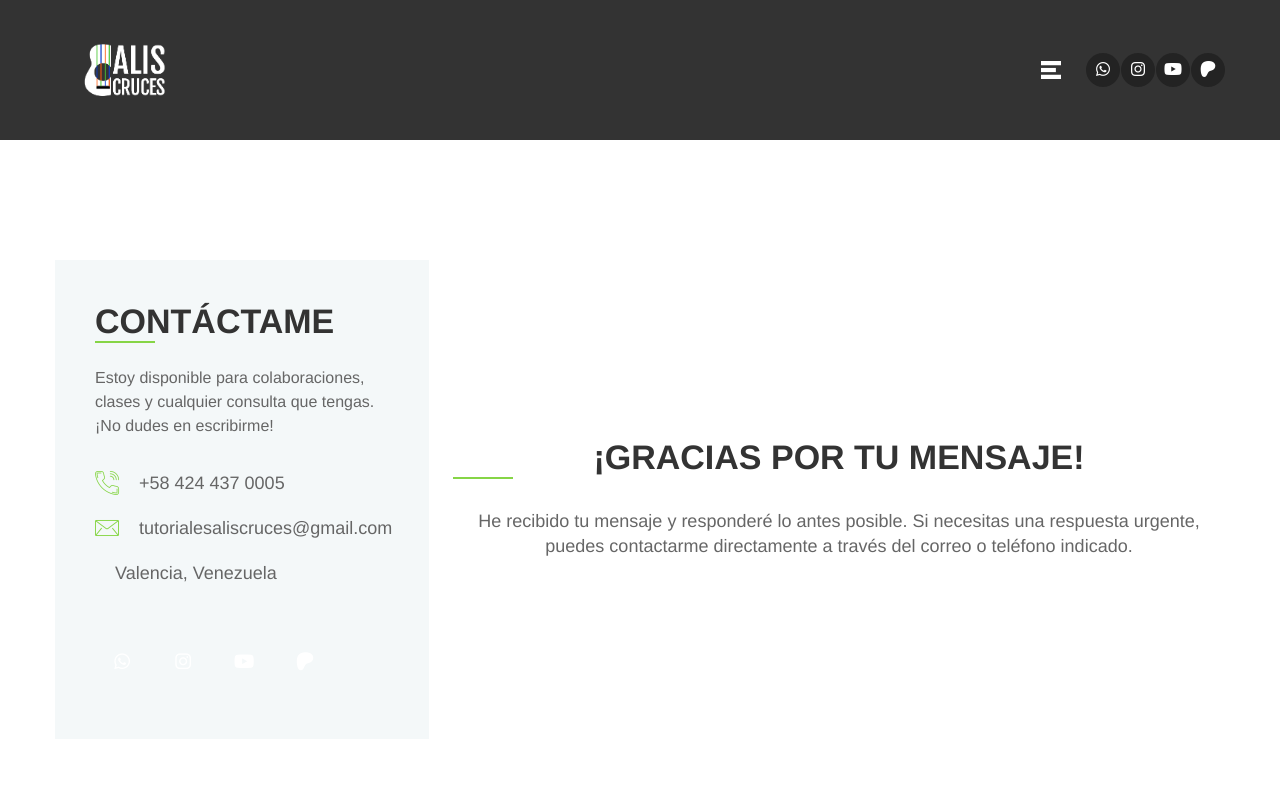
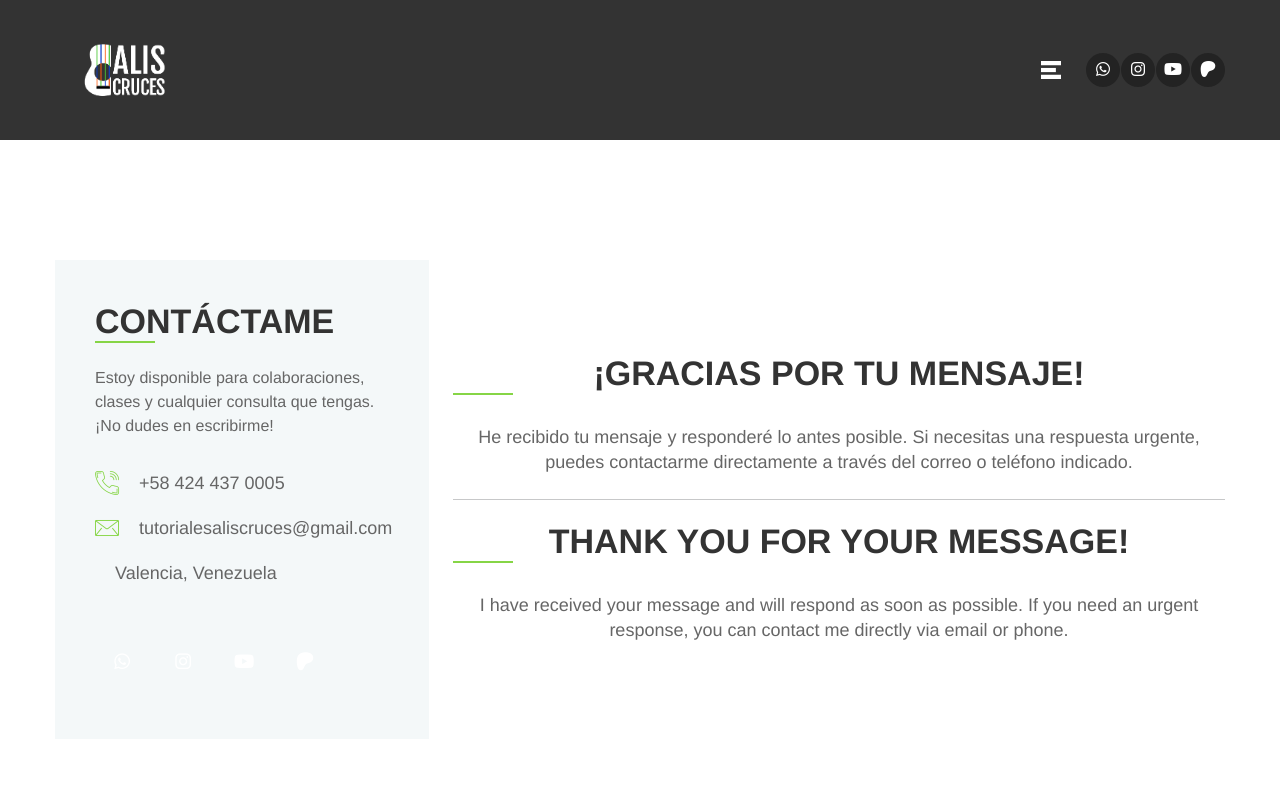
Before and after one commit to sibaberpollo/vite-aliscruces.com, a React (Vite) app: page /es/gracias in a window 1280 px wide. Shown: the top 800 px of the page. Built offline with nearby package versions, Linux system fonts and the light colour scheme.

Commit message:
texto en ingles página de Gracias

```diff
--- a/src/components/MobileMenu.jsx
+++ b/src/components/MobileMenu.jsx
@@ -37,7 +37,7 @@ export default function MobileMenu({ menuActive, toggleMenu }) {
 
       {/* Selector de idiomas */}
       <div className="language-selector">
-        <button onClick={() => changeLanguage('es')} className={i18n.language === 'es' ? 'active' : ''}>🇪🇸 ES</button>
+        <button onClick={() => changeLanguage('es')} className={i18n.language === 'es' ? 'active' : ''}>🇻🇪 ES</button>
         <button onClick={() => changeLanguage('en')} className={i18n.language === 'en' ? 'active' : ''}>🇺🇸 EN</button>
       </div>
 
--- a/src/pages/Gracias.jsx
+++ b/src/pages/Gracias.jsx
@@ -26,13 +26,23 @@ function Gracias() {
             {/* Sidebar */}
             <SidebarContact />
 
-            {/* Mensaje de Agradecimiento */}
+            {/* Mensaje de Agradecimiento en Español e Inglés */}
             <div className="col-lg-8 d-flex align-items-center justify-content-center">
               <div className="thank-you-message text-center">
+                {/* Español */}
                 <h3 className="sb-title">¡Gracias por tu mensaje!</h3>
                 <p>
                   He recibido tu mensaje y responderé lo antes posible. Si necesitas una respuesta urgente, puedes
                   contactarme directamente a través del correo o teléfono indicado.
+                </p>
+
+                <hr className="my-4" /> {/* Separador para distinguir los idiomas */}
+
+                {/* Inglés */}
+                <h3 className="sb-title">Thank you for your message!</h3>
+                <p>
+                  I have received your message and will respond as soon as possible. If you need an urgent response,
+                  you can contact me directly via email or phone.
                 </p>
               </div>
             </div>
```
